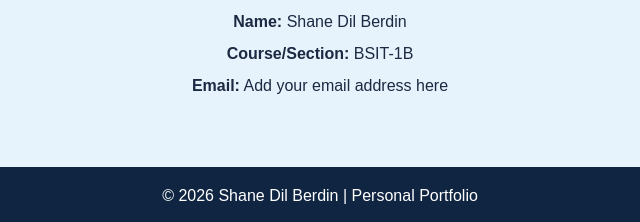
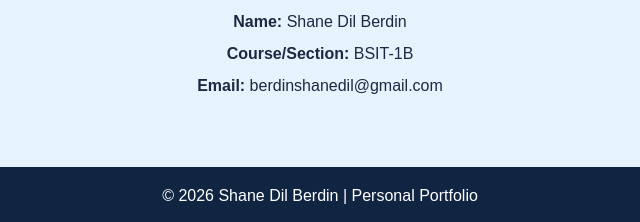
Before and after one commit to berdinshanedil-beep/berdin-portfolio, a plain HTML site: page index.html in a window 1280 px wide. Shown: the part 3306-3528 px from the top of the page, 320-960 px from the left. Drawn offline with Linux system fonts and the light colour scheme.

Commit message:
Update index.html

```diff
--- a/index.html
+++ b/index.html
@@ -105,7 +105,7 @@
         <div class="contact-info">
             <p><strong>Name:</strong> Shane Dil Berdin</p>
             <p><strong>Course/Section:</strong> BSIT-1B</p>
-            <p><strong>Email:</strong> Add your email address here</p>
+            <p><strong>Email:</strong> berdinshanedil@gmail.com</p>
         </div>
     </section>
 
```
